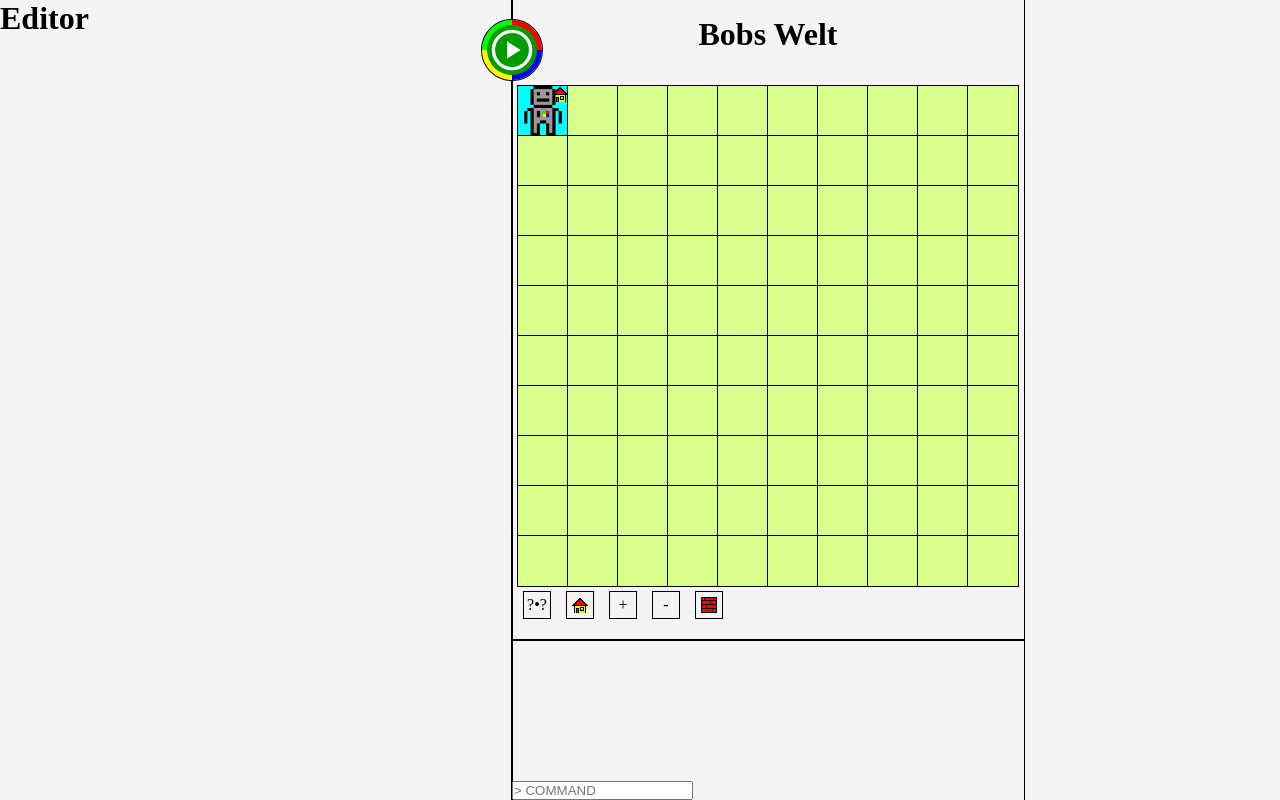
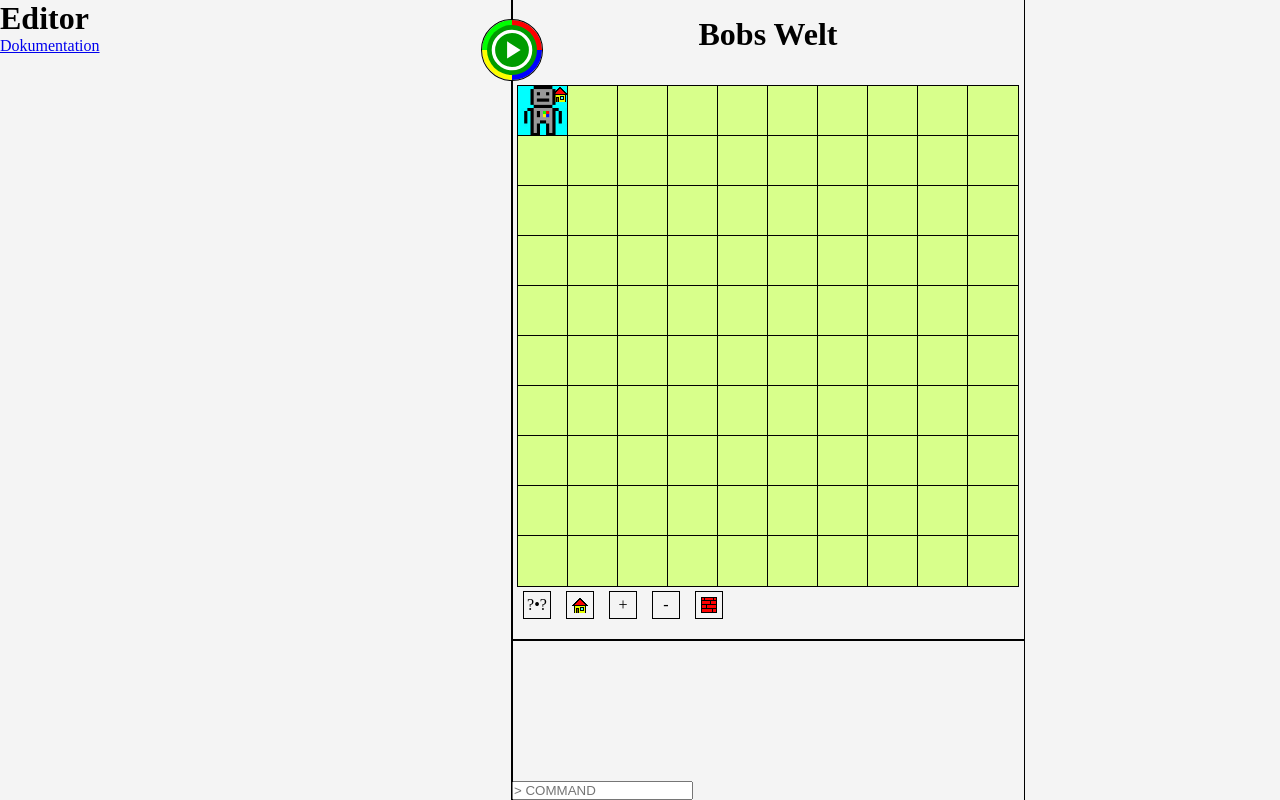
Before and after one commit to filip326/bob, a plain HTML site: page index.html in a window 1280 px wide. Drawn offline with Linux system fonts and the light colour scheme.

Commit message:
Linked docs.html on index.html

```diff
--- a/index.html
+++ b/index.html
@@ -18,6 +18,7 @@
     <main>
         <div class="editor box">
             <h1>Editor</h1>
+            <a href="/docs.html">Dokumentation</a>
             <div id="editor-wrapper">
                 <div id="editor-overlay" class="codeeditor"></div>
                 <textarea id="editor-box" class="codeeditor"></textarea>
```
